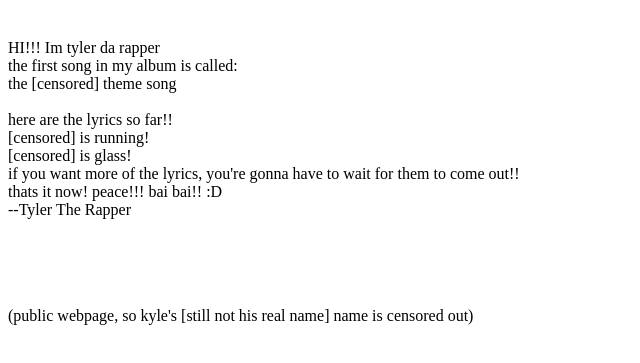
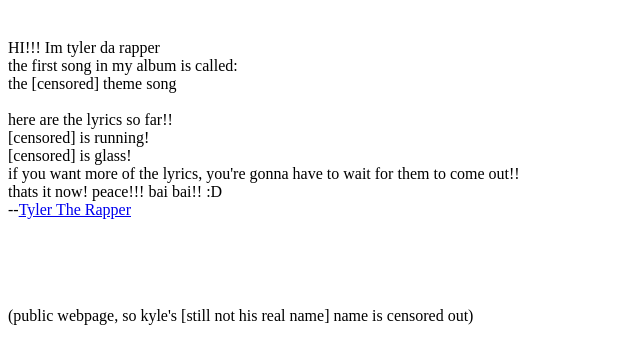
Before and after one commit to kyle-tyler-300/tyler-rapper, a plain HTML site: page index.html in a window 1280 px wide. Shown: the part 59-422 px from the top of the page, without its empty margins (0-640 px from the left). Drawn offline with Linux system fonts and the light colour scheme.

Commit message:
Update index.html

```diff
--- a/index.html
+++ b/index.html
@@ -23,7 +23,7 @@ if you want more of the lyrics, you're gonna have to wait for them to come out!!
 <br>
 thats it now! peace!!! bai bai!! :D
 <br>
---Tyler The Rapper
+	--<a href="/abouttyler.html">Tyler The Rapper</a>
 	<br>
 	<br>
 	<br>
```
